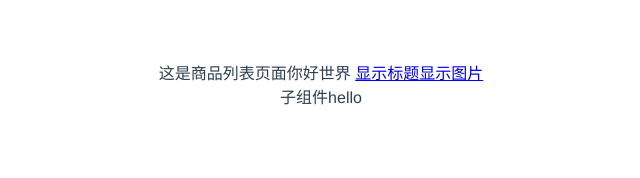
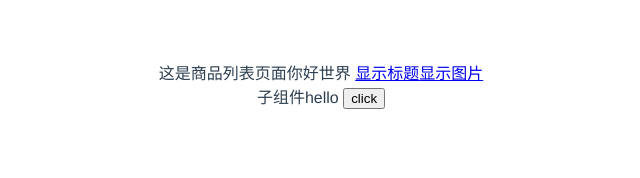
Before and after one commit to hzlshen/vue-demo, a Vue app: page /#/goods/image in a window 1280 px wide. Shown: the top 178 px of the page, without its empty margins (319-959 px from the left). Built offline with nearby package versions, Linux system fonts and the light colour scheme.

Commit message:
Update image.vue

```diff
--- a/src/views/image.vue
+++ b/src/views/image.vue
@@ -2,7 +2,9 @@
   <div v-show="before">
     子组件{{msg}}
     {{$route.params.goodsId}}
+    <button>click</button>
   </div>
+
 </template>
 
 <script>
```
